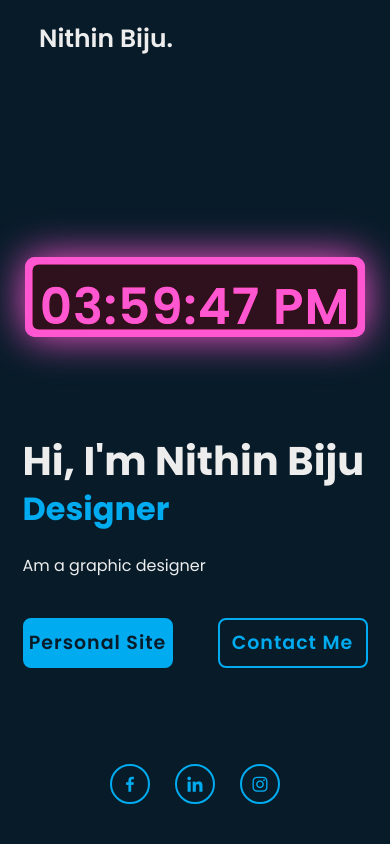
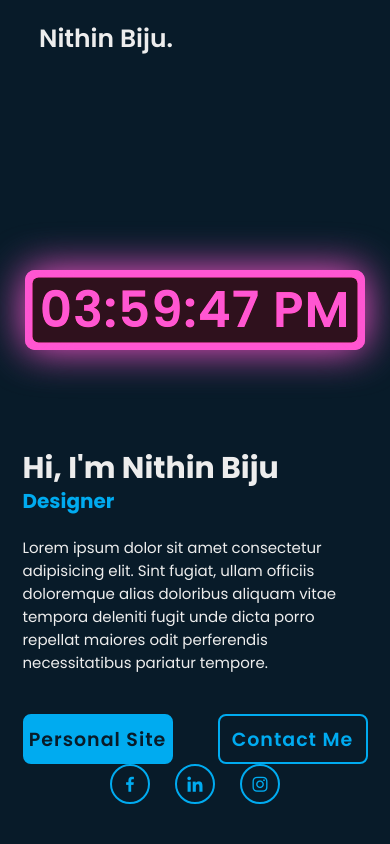
Before and after one commit to nithinbiju007/CDO-FounderFie, a plain HTML site: page index.html in a window 390 px wide. Shown: the top 844 px of the page. Drawn offline with nearby package versions, Linux system fonts and the light colour scheme.

Commit message:
Add files via upload

```diff
--- a/clocks.css
+++ b/clocks.css
@@ -82,4 +82,10 @@
         display: flex;
         justify-content: center;
     }
+
+    #time{
+        display: flex;
+        justify-content: center;
+        align-items: center;
+    }
 }
--- a/index.html
+++ b/index.html
@@ -23,28 +23,31 @@
      </header>
     <!-- end of header design -->
      <section class="home">
-        <section class="links">
-            <div class="home-sci">
-                <a href="#"><i class='bx bxl-facebook' ></i></a>
-                <a href="https://www.linkedin.com/in/nithin-biju-268920303/" target="_blank"><i class='bx bxl-linkedin' ></i></a>
-                <a href="https://www.instagram.com/zodia.c___/" target="_blank"><i class='bx bxl-instagram' ></i></a>
-            </div>
-         </section>
-        <section class="child1">
+        <div class="child1">
             <div class="home-content">
                 <h1>Hi, I'm Nithin Biju</h1>
                 <h3>Designer</h3>
-            <p>Am a graphic designer</p>
+                <p>Lorem ipsum dolor sit amet
+                consectetur adipisicing elit. Sint fugiat,
+                ullam officiis doloremque alias doloribus
+                aliquam vitae tempora deleniti fugit unde
+                dicta porro repellat maiores odit perferendis
+                necessitatibus pariatur tempore.</p>
                 <div class="btn-box">
                     <a href="https://nithinbiju.is-a.dev/" target="_blank">Personal Site</a>
                     <a href="https://wa.me/+917736230808" target="_blank">Contact Me</a>
                 </div>
             </div>
 
+            <!--<div class="home-sci">
+                <a href="#"><i class='bx bxl-facebook' ></i></a>
+                <a href="https://www.linkedin.com/in/nithin-biju-268920303/" target="_blank"><i class='bx bxl-linkedin' ></i></a>
+                <a href="https://www.instagram.com/zodia.c___/" target="_blank"><i class='bx bxl-instagram' ></i></a>
+            </div>-->
 
-        </section>
+        </div>
 
-        <section class="child2">
+        <div class="child2">
             <div class="wrapper">
                 <div class="display">
                     <div id="time"></div>
@@ -77,10 +80,17 @@
                 time.textContent = hours + ":" + minutes + ":" + seconds + " " + day_night;
                 });
             </script>
-        </section>
+        </div>
      </section>
 
-    <!-- home section design -->
+    <!-- links -->
+     <section class="links">
+        <div  class="linkss">
+            <a href="#"><i class='bx bxl-facebook' ></i></a>
+            <a href="https://www.linkedin.com/in/nithin-biju-268920303/" target="_blank"><i class='bx bxl-linkedin' ></i></a>
+            <a href="https://www.instagram.com/zodia.c___/" target="_blank"><i class='bx bxl-instagram' ></i></a>
+        </div>
+     </section>
     <!-- about section design -->
     <!-- education section design -->
     <!-- skills section design -->
--- a/styles.css
+++ b/styles.css
@@ -15,6 +15,8 @@ body {
     background: #081b29;
     color: #ededed;
 }
+
+/*head*/
 
 .header {
     position: fixed;
@@ -47,6 +49,8 @@ body {
 .navbar a:hover {
     color: #00abf0;
 }
+
+/*logo*/
 
 .home {
     height: 100vh;
@@ -114,8 +118,12 @@ body {
     color: #00abf0;
 }
 
-.btn-box a:nth-child(2):hover {
+.btn-box a:nth-child(2):hover{
     color: #081b29;
+}
+
+.btn-box a:nth-child(2)::before {
+    background: #00abf0;
 }
 
 .btn-box a::before {
@@ -134,13 +142,9 @@ body {
     width: 100%;
 }
 
-.links {
-    display: flex;
-    justify-content: center;
-    align-items: center;
-}
+/*homelink*/
 
-.home-sci {
+/*.home-sci {
     position: absolute;
     bottom: 40px;
     width: 170px;
@@ -183,6 +187,61 @@ body {
 }
 
 .home-sci a:hover::before {
+    width: 100%;
+}
+
+/*linkss*/
+
+.links{
+    display: flex;
+    justify-content: center;
+    align-items: center;
+    text-decoration: none;
+}
+
+.linkss{
+    position: absolute;
+    bottom: 40px;
+    width: 170px;
+    display: flex;
+    justify-content: space-between;
+}
+
+.linkss a {
+    position: relative;
+    display: inline-flex;
+    justify-content: center;
+    align-items: center;
+    width: 40px;
+    height: 40px;
+    background: transparent;
+    border: 2px solid #00abf0;
+    border-radius: 50%;
+    font-size: 20px;
+    color: #00abf0;
+    text-decoration: none;
+    z-index: 1;
+    overflow: hidden;
+    transition: 0.5s;
+}
+
+.linkss a:hover {
+    color: #081b29;
+}
+
+.linkss a::before {
+    content: '';
+    position: absolute;
+    top: 0;
+    left: 0;
+    width: 0;
+    height: 100%;
+    background: #00abf0;
+    z-index: -1;
+    transition: 0.5s;
+}
+
+.linkss a:hover::before {
     width: 100%;
 }
 
@@ -316,19 +375,35 @@ body {
 .pic {
     width: 600px;
     height: 600px;
-    background: #353b48;
+    background: #030c20;
+}
+
+.space{
+    height: 0;
 }
 
 /* Media Queries */
-@media (max-width: 475px) {
+@media (width <= 475px) {
     .home {
         margin-top: 70px;
         flex-direction: column-reverse;
         row-gap: 50px;
+        display: flex;
+        align-items: center;
+        justify-content: center;
+
     }
 
     .home-content h1 {
-        font-size: 40px;
+        font-size: 30px;
+    }
+
+    .home-content h3 {
+        font-size: 20px;
+    }
+
+    .home-content p {
+        font-size: 15px;
     }
 
     nav {
@@ -339,17 +414,23 @@ body {
         padding-top: 50px;
     }
 
-    .links{
-        padding-top: 60px;
+    /*.home-sci {
+        padding-top: 500px;
+    }*/
+
+    .space{
+        height: 100px;
     }
 
-    .home-sci {
+    .links{
         padding-top: 500px;
+        justify-content: center;
+        align-items: center;
     }
 
     .skill {
         margin-top: 10px;
-        flex-direction: column-reverse;
+        flex-direction: column;
         height: 1200px;
     }
 
@@ -358,6 +439,11 @@ body {
         height: 400px;
     }
 
+    .pic img{
+        width: 400px;
+        height: 400px;
+    }
+
     .my-skill {
         width: 400px;
     }
```
Also changed, not shown: clockj.js (added). Lines whose indentation alone changed are shown as unchanged.
